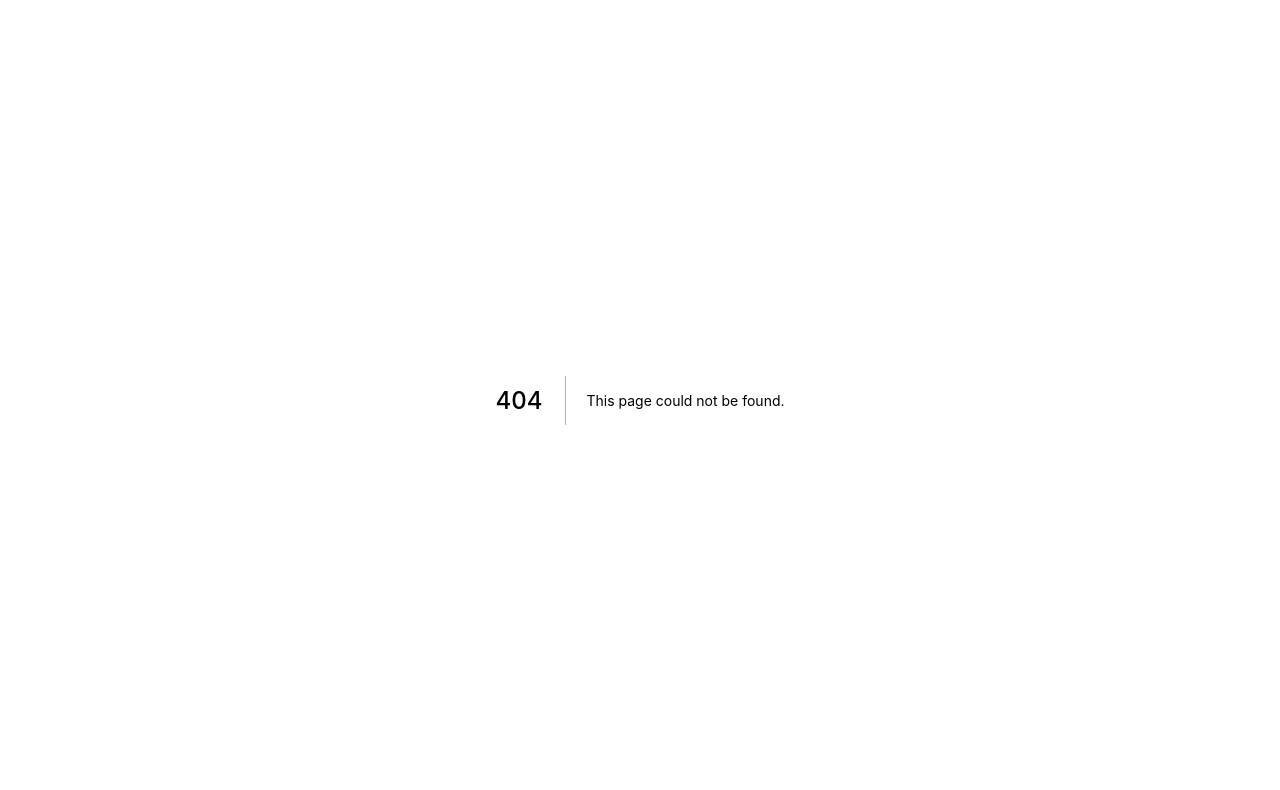
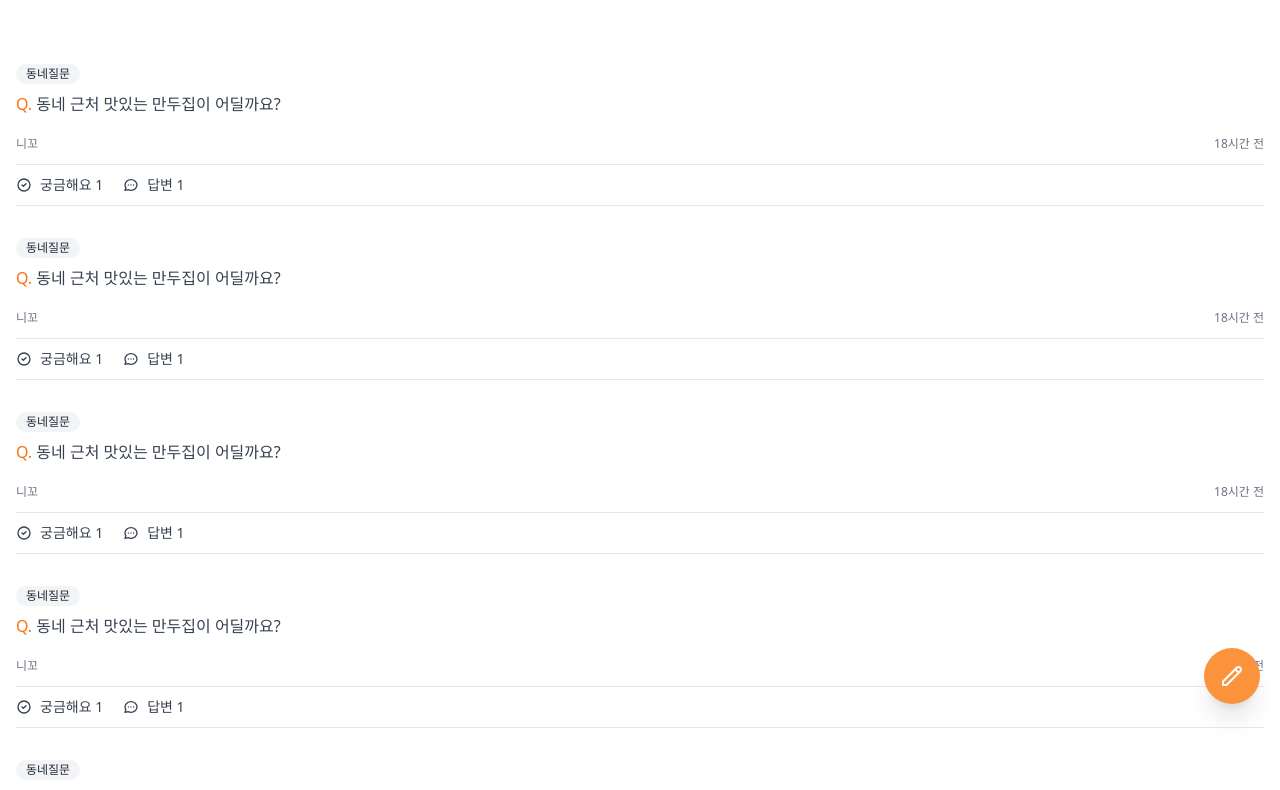
Before and after one commit to iamminho/customer-manage-app, a Next.js app: page /community in a window 1280 px wide. Before the commit this address had no page. Shown: the top 790 px of the page. Built offline with nearby package versions, Linux system fonts and the light colour scheme.

Commit message:
Community

```diff
--- /dev/null
+++ b/pages/community/index.tsx
@@ -0,0 +1,84 @@
+import type { NextPage } from "next";
+
+const Community: NextPage = () => {
+  return (
+    <div className="py-16 px-4  space-y-8">
+      {[1, 2, 3, 4, 5, 6].map((_, i) => (
+        <div key={i} className="flex flex-col items-start cursor-pointer">
+          <span
+            className="flex items-center px-2.5 py-0.5 rounded-full
+          text-xs font-medium bg-gray-100 text-gray-800"
+          >
+            동네질문
+          </span>
+          <div className="mt-2 text-gray-700">
+            <span className="text-orange-500 font-medium">Q.</span> 동네 근처
+            맛있는 만두집이 어딜까요?
+          </div>
+          <div className="mt-5 flex items-center justify-between w-full text-gray-500 font-medium text-xs">
+            <span>니꼬</span>
+            <span>18시간 전</span>
+          </div>
+          <div className="flex space-x-5 mt-3 text-gray-700 py-2.5 border-t border-b-[1.5px] w-full">
+            <span className="flex space-x-2 items-center text-sm">
+              <svg
+                className="w-4 h-4"
+                fill="none"
+                stroke="currentColor"
+                viewBox="0 0 24 24"
+                xmlns="http://www.w3.org/2000/svg"
+              >
+                <path
+                  strokeLinecap="round"
+                  strokeLinejoin="round"
+                  strokeWidth="2"
+                  d="M9 12l2 2 4-4m6 2a9 9 0 11-18 0 9 9 0 0118 0z"
+                ></path>
+              </svg>
+              <span>궁금해요 1</span>
+            </span>
+            <span className="flex space-x-2 items-center text-sm">
+              <svg
+                className="w-4 h-4"
+                fill="none"
+                stroke="currentColor"
+                viewBox="0 0 24 24"
+                xmlns="http://www.w3.org/2000/svg"
+              >
+                <path
+                  strokeLinecap="round"
+                  strokeLinejoin="round"
+                  strokeWidth="2"
+                  d="M8 12h.01M12 12h.01M16 12h.01M21 12c0 4.418-4.03 8-9 8a9.863 9.863 0 01-4.255-.949L3 20l1.395-3.72C3.512 15.042 3 13.574 3 12c0-4.418 4.03-8 9-8s9 3.582 9 8z"
+                ></path>
+              </svg>
+              <span>답변 1</span>
+            </span>
+          </div>
+        </div>
+      ))}
+
+      <button
+        className="fixed bottom-24 right-5 shadow-xl bg-orange-400 rounded-full p-4 text-white
+      hover:bg-orange-500 cursor-pointer transition-colors"
+      >
+        <svg
+          className="w-6 h-6"
+          fill="none"
+          stroke="currentColor"
+          viewBox="0 0 24 24"
+          xmlns="http://www.w3.org/2000/svg"
+        >
+          <path
+            strokeLinecap="round"
+            strokeLinejoin="round"
+            strokeWidth="2"
+            d="M15.232 5.232l3.536 3.536m-2.036-5.036a2.5 2.5 0 113.536 3.536L6.5 21.036H3v-3.572L16.732 3.732z"
+          ></path>
+        </svg>
+      </button>
+    </div>
+  );
+};
+
+export default Community;
```
